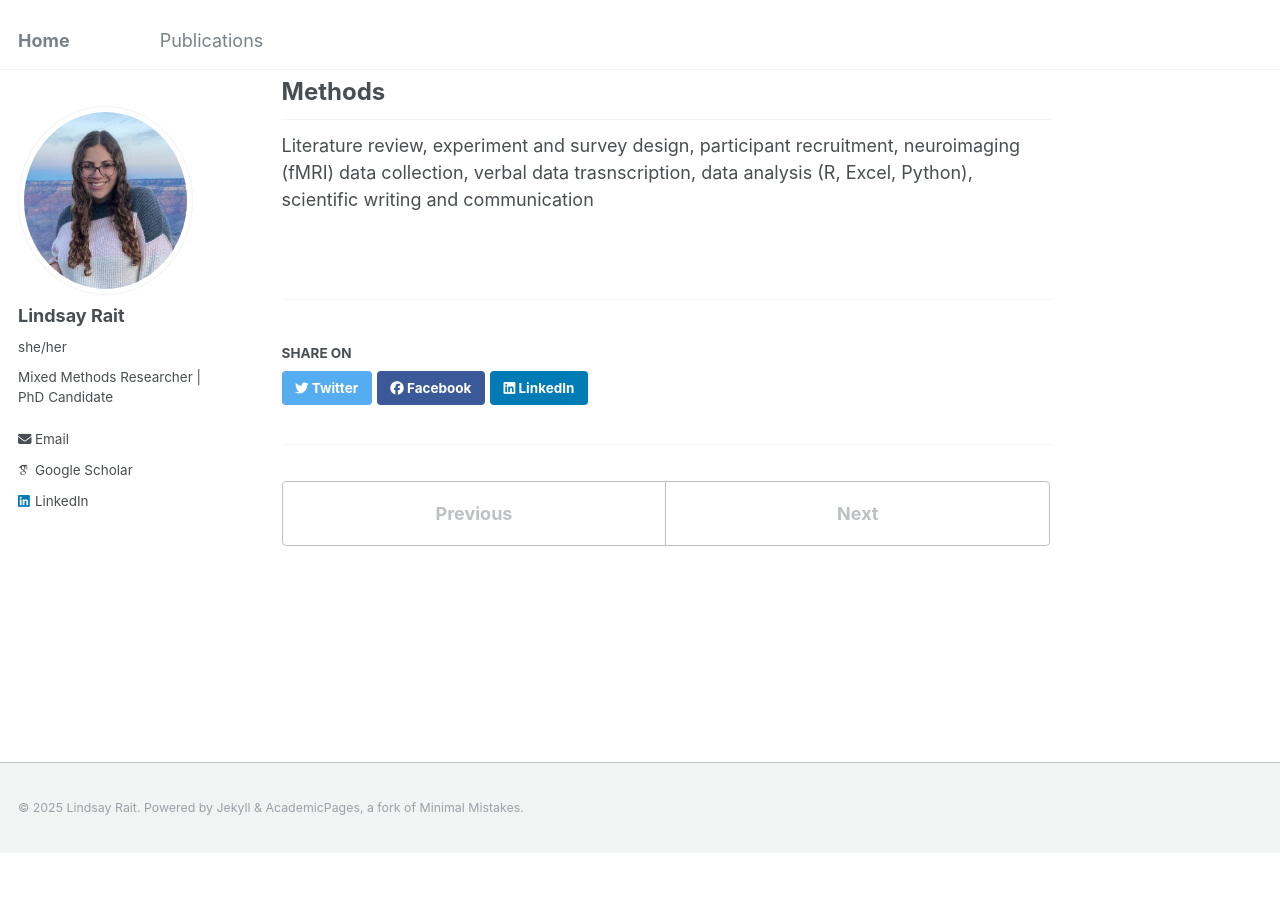
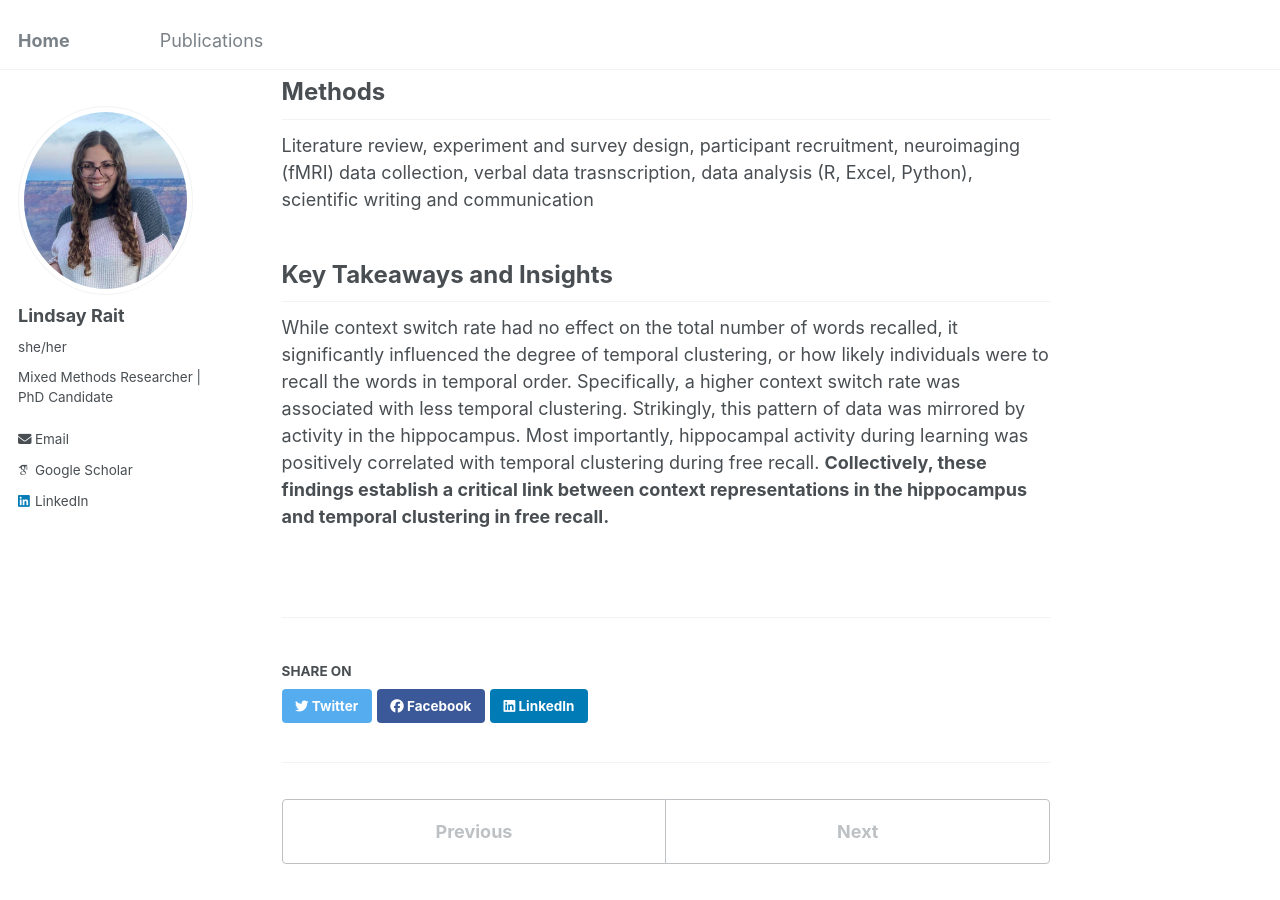
Before and after one commit to lindsay-rait/lindsay-rait.github.io, a Jekyll site: the page built from _portfolio/portfolio-2.md, in a window 1280 px wide and 900 px high, scrolled down 1061 px. Built offline with Jekyll 4.4.1, drawn with Linux system fonts in a browser that asks for light colours; some web fonts are replaced; before the commit the page ends 1915 px from its top, so only the background shows below that.

Commit message:
Update portfolio-2.md

```diff
--- a/_portfolio/portfolio-2.md
+++ b/_portfolio/portfolio-2.md
@@ -26,3 +26,7 @@ I led the project in collaboration with [Dr. Brice Kuhl](https://kuhllab.com/),
 <h2 style="font-size:24px;">Methods</h2>
 
 Literature review, experiment and survey design, participant recruitment, neuroimaging (fMRI) data collection, verbal data trasnscription, data analysis (R, Excel, Python), scientific writing and communication
+
+<h2 style="font-size:24px;">Key Takeaways and Insights</h2>
+
+While context switch rate had no effect on the total number of words recalled, it significantly influenced the degree of temporal clustering, or how likely individuals were to recall the words in temporal order. Specifically, a higher context switch rate was associated with less temporal clustering. Strikingly, this pattern of data was mirrored by activity in the hippocampus. Most importantly, hippocampal activity during learning was positively correlated with temporal clustering during free recall. **Collectively, these findings establish a critical link between context representations in the hippocampus and temporal clustering in free recall.**
```
